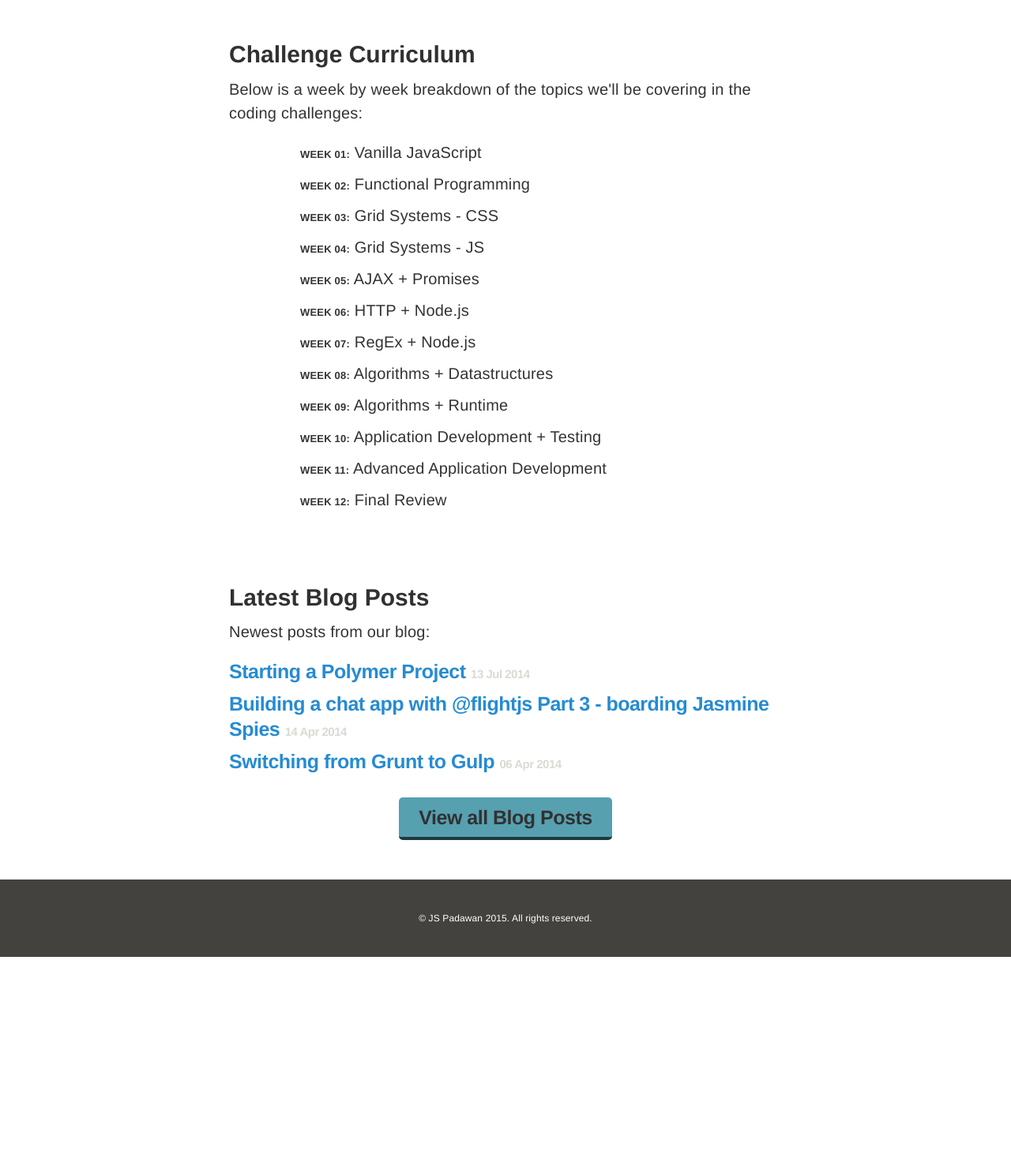
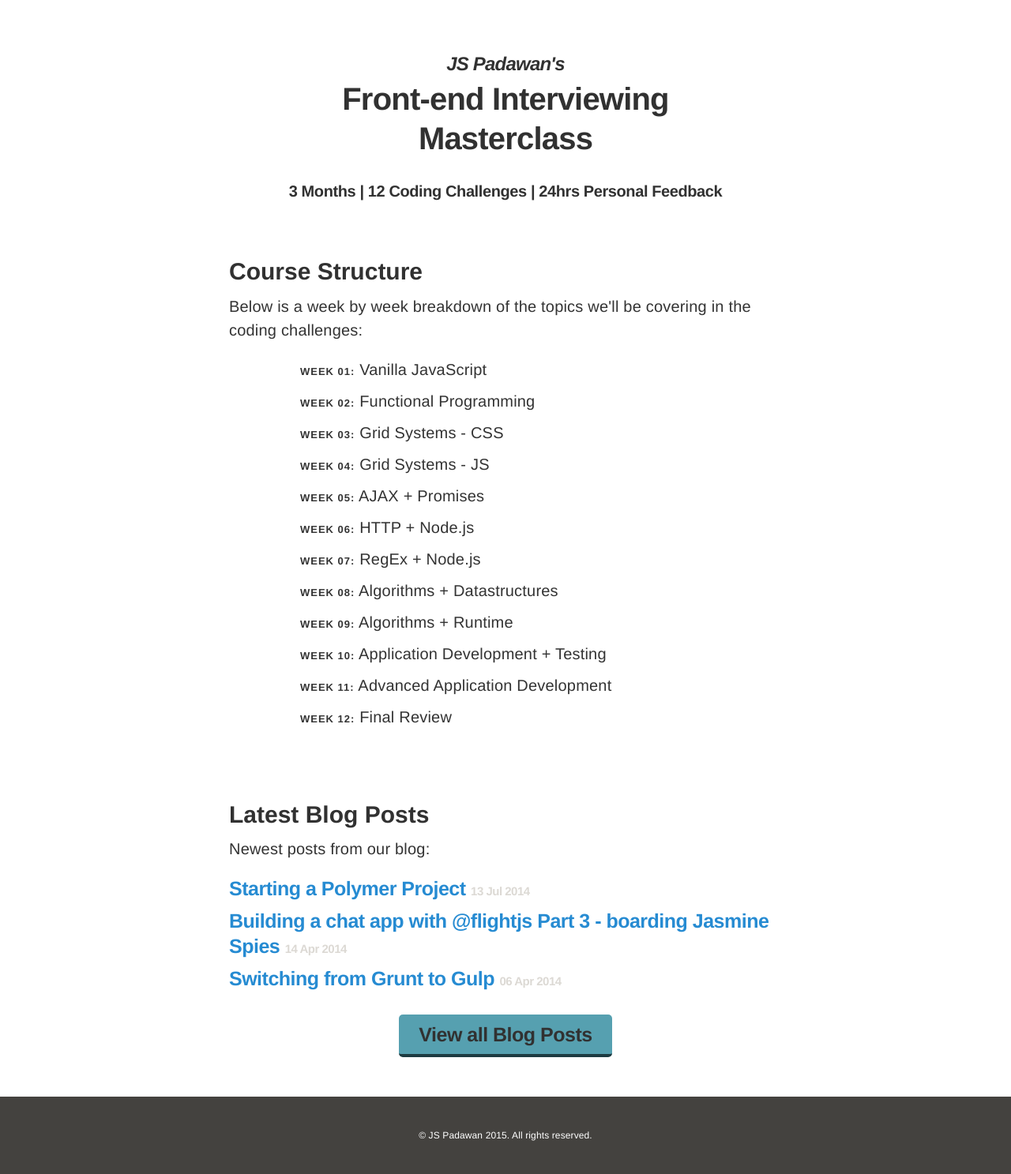
Before and after one commit to stefanRitter/jsblog, a Jekyll site: the page built from index.html, in a window 1280 px wide. Shown: the whole page at 79% size. Built offline with Jekyll 4.4.1, drawn with Linux system fonts in a browser that asks for light colours; the list of posts is cut into pages by our own code; before the commit the page ends 1212 px from its top, so only the background shows below that.

Commit message:
setup intro

```diff
--- a/_sass/curriculum.sass
+++ b/_sass/curriculum.sass
@@ -1,6 +1,8 @@
 .curriculum
+  padding-top: 2rem
   ul
     list-style-type: none
   ul li > span
     font-weight: bold
+    letter-spacing: 1px
     font-size: 13px
--- /dev/null
+++ b/_sass/intro.sass
@@ -0,0 +1,6 @@
+.intro
+  text-align: center
+  h1
+    padding-bottom: 0.25em
+  h1 > em
+    font-size: 0.6em
--- a/index.html
+++ b/index.html
@@ -3,10 +3,13 @@ layout: default
 title: Home
 ---
 
-<h1></h1>
+<div class="intro">
+  <h1><em>JS Padawan's</em><br>Front-end Interviewing<br>Masterclass</h1>
+  <h4>3 Months | 12 Coding Challenges | 24hrs Personal Feedback</h4>
+</div>
 
 <div class="curriculum">
-  <h2>Challenge Curriculum</h2>
+  <h2>Course Structure</h2>
   <p>Below is a week by week breakdown of the topics we'll be covering in the coding challenges:</p>
   <ul>
     <li><span>WEEK 01:</span> Vanilla JavaScript</li>
--- a/public/css/styles.sass
+++ b/public/css/styles.sass
@@ -12,3 +12,4 @@
 @import "related-posts"
 @import "footer"
 @import "curriculum"
+@import "intro"
```
